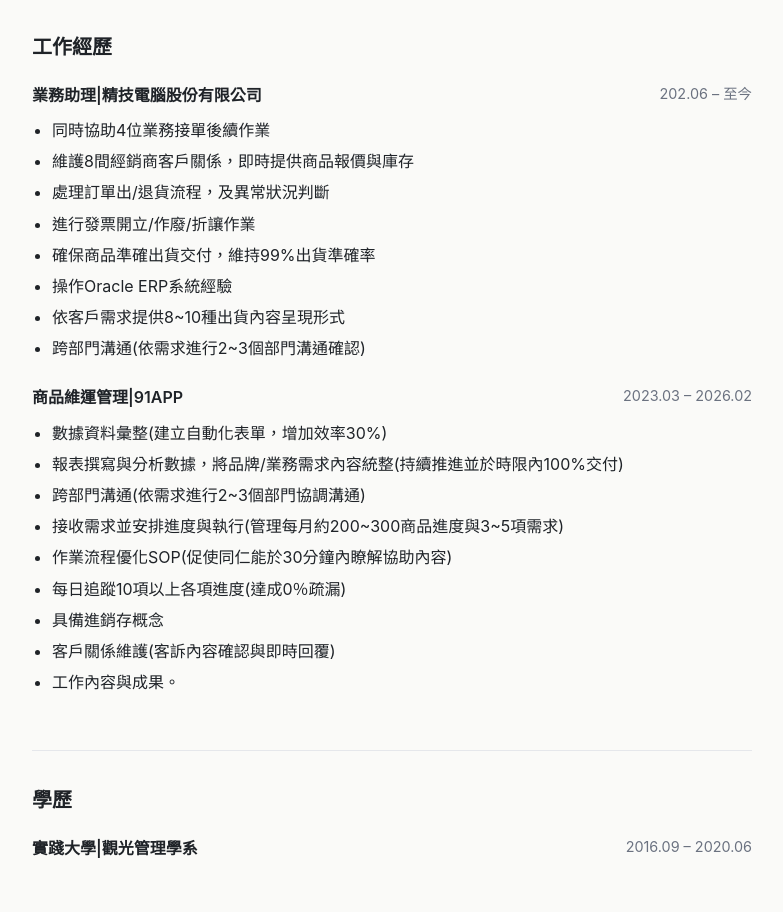
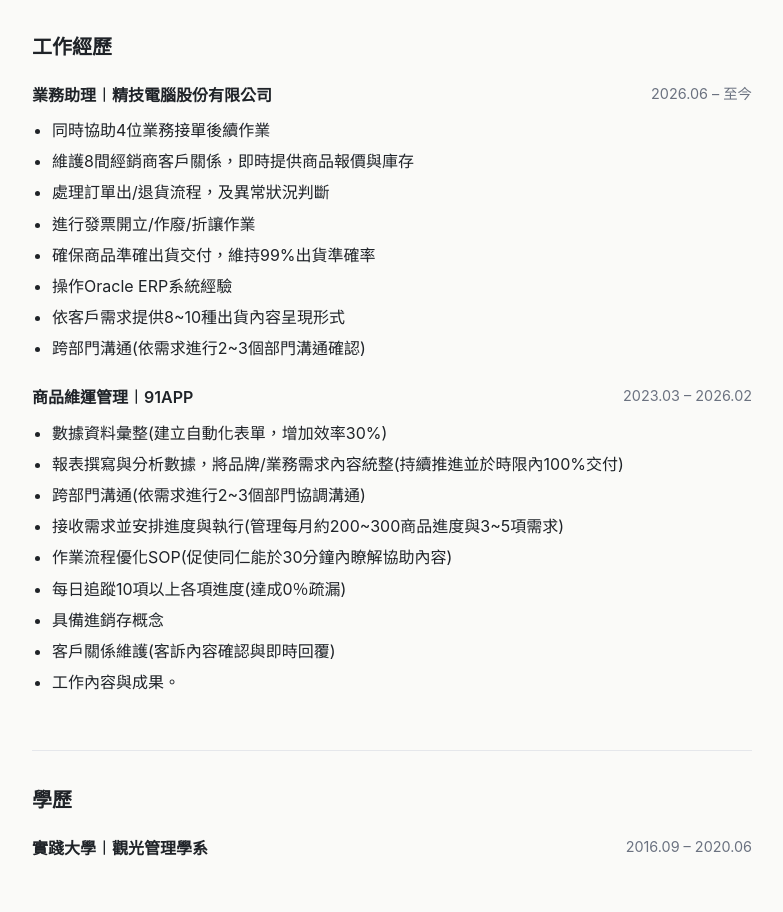
Before and after one commit to millylee1022/millylee1022.github.io, a plain HTML site: page index.html in a window 1280 px wide. Shown: the part 360-1272 px from the top of the page, without its empty margins (248-1031 px from the left). Drawn offline with Linux system fonts and the light colour scheme.

Commit message:
Update index.html

```diff
--- a/index.html
+++ b/index.html
@@ -3,7 +3,7 @@
 <head>
 <meta charset="UTF-8">
 <meta name="viewport" content="width=device-width, initial-scale=1">
-<title>李明穎 Milly|個人履歷</title>
+<title>李明穎 Milly︱個人履歷</title>
 <meta name="description" content="李明穎 Milly Lee個人履歷網站">
 <style>
   :root {
@@ -94,8 +94,8 @@
 
     <div class="item">
       <div class="head">
-        <span class="title">業務助理|精技電腦股份有限公司</span>
-        <span class="date">202.06 – 至今</span>
+        <span class="title">業務助理︱精技電腦股份有限公司</span>
+        <span class="date">2026.06 – 至今</span>
       </div>
       <ul>
         <li>同時協助4位業務接單後續作業</li>
@@ -111,7 +111,7 @@
 
     <div class="item">
       <div class="head">
-        <span class="title">商品維運管理|91APP</span>
+        <span class="title">商品維運管理︱91APP</span>
         <span class="date">2023.03 – 2026.02</span>
       </div>
       <ul>
@@ -133,7 +133,7 @@
     <h2>學歷</h2>
     <div class="item">
       <div class="head">
-        <span class="title">實踐大學|觀光管理學系</span>
+        <span class="title">實踐大學︱觀光管理學系</span>
         <span class="date">2016.09 – 2020.06</span>
       </div>
     </div>
@@ -170,7 +170,7 @@
   </section>
 
   <footer>
-    © 2026 李明穎 Milly|Email:millylee2210@gmail.com
+    © 2026 李明穎 Milly︱Email:millylee2210@gmail.com
   </footer>
 
 </div>
```
